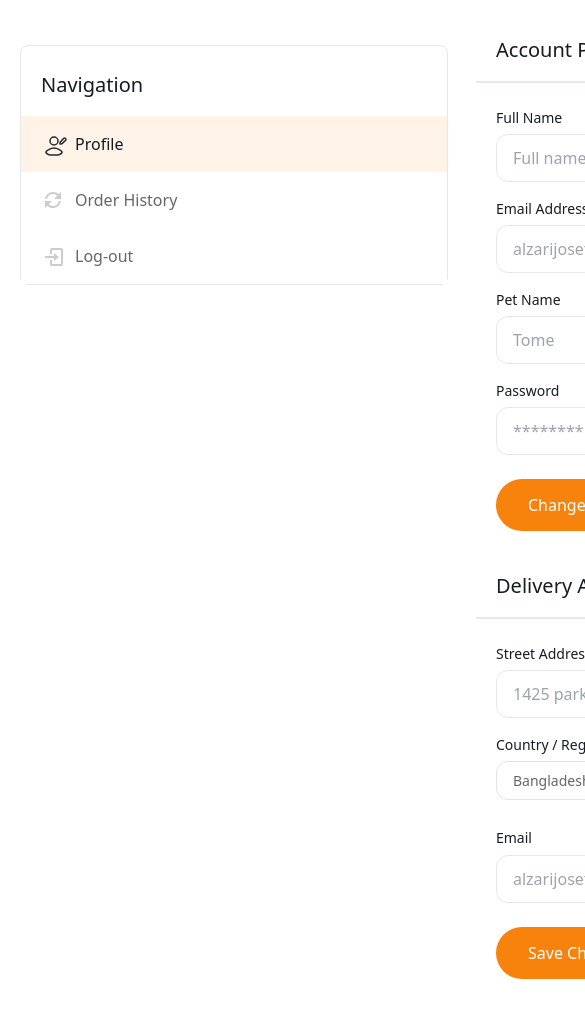
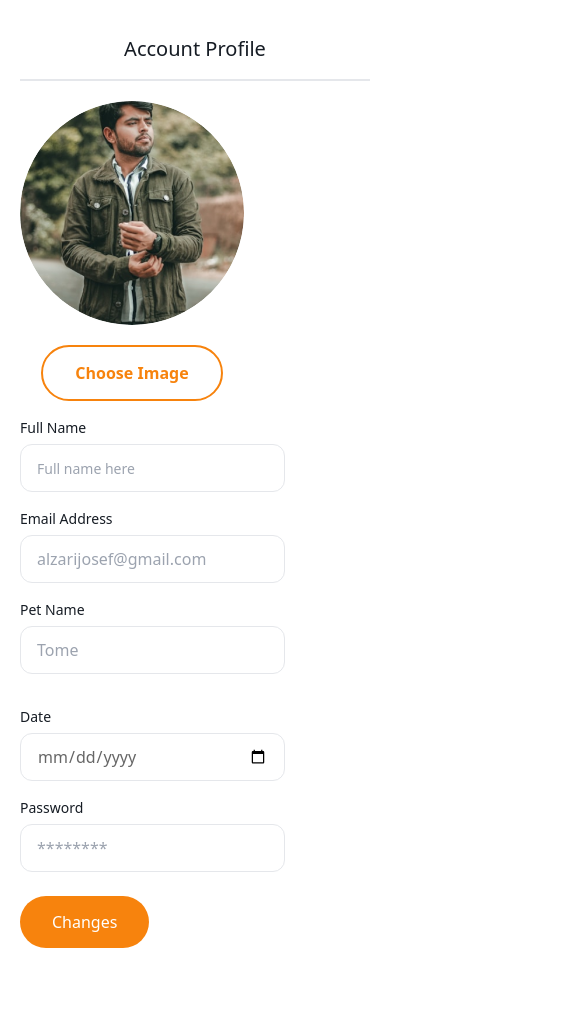
Before and after one commit to Farok-Hossain/pet-fresh-kitchen, a React (Vite) app: page /sidebar in a window 390 px wide. Shown: the top 1018 px of the page, 585 px wide, since content can reach past the window. After the commit the page ends 972 px from the top, so only its background shows below. Built offline with nearby package versions, Linux system fonts and the light colour scheme.

Commit message:
sidebar mobile responsive

```diff
--- a/src/components/AddCart/AddCart.jsx
+++ b/src/components/AddCart/AddCart.jsx
@@ -106,7 +106,7 @@ const AddCart = () => {
                   <div>
                     <h4>${item.price}</h4>
                   </div>
-                  <div className="h-6 w-6 xl:mt-0 mt-[-75px]">
+                  <div className="h-6 w-6 ">
                     <CrossIcon />
                   </div>
                 </div>
--- a/src/components/home/HeroSection.jsx
+++ b/src/components/home/HeroSection.jsx
@@ -17,7 +17,7 @@ const HeroSection = () => {
             {/* Content goes here */}
           <div className="container  flex flex-col xl:flex-row justify-between items-center gap-6 xl:gap-[130px]">
             <div className="xl:min-w-[800px]">
-                <h2 className="text-2xl xl:text-[64px] text-textGray xl:leading-[80px] text-center font-semibold  mb-5 ">Premium Nutrition for Healthier, Happier Dogs</h2>
+                <h2 className="text-2xl lg:text-3xl xl:text-[64px] text-textGray xl:leading-[80px] text-center font-semibold  mb-5">Premium Nutrition for Healthier, Happier Dogs</h2>
                 <p className="xl:text-lg font-normal xl:leading-7 text-textGraySm xl:max-w-[745px] text-center xl:text-left mb-3 xl:mb-8">Our carefully formulated dog food is packed with essential nutrients, vitamins, and minerals to promote optimal health, support strong immune systems, and enhance your dog&apos;s energy levels, ensuring they live a happy, active, and fulfilling life. </p>
                <div className="flex justify-center xl:block">
                <CommonButton className="rounded text-white" text="Get Free Sample"></CommonButton>
@@ -25,7 +25,7 @@ const HeroSection = () => {
             </div>
 
             {/* image here  */}
-            <div className="xl:min-w-[670px] xl:h-[525px]">
+            <div className="xl:min-w-[670px] xl:h-[525px] lg:w-[400px]">
                 <img src={heroImg} alt="" className="w-full h-full"/>
             </div>
           </div>
--- a/src/pages/SidebarPages/Profile.jsx
+++ b/src/pages/SidebarPages/Profile.jsx
@@ -24,49 +24,52 @@ const Profile = () => {
   };
 
   return (
-    <div className="w-full mb-[200px] mt-[19px]">
+    <div className="w-full xl:mb-[200px] mt-[19px]">
       <div className="mb-6">
-        <h3 className="text-textGray text-xl pl-5 py-4 font-medium leading-[30px]">
+        <h3 className="text-textGray text-xl xl:pl-5 text-center xl:text-start py-4 font-medium xl:leading-[30px]">
           Account Profile
         </h3>
         <div className="border-[1px] w-full"></div>
 
-        <div className="flex gap-28">
+        <div className="flex">
           <div>
             <form
               onSubmit={handleSubmit(onSubmit)}
-              className="form-container flex gap-28 space-y-5 pl-5"
+              className="form-container xl:pl-5"
             >
+              <div className="flex xl:flex-row flex-col-reverse xl:gap-28 space-y-5 ">
                 <div>
                   {/* Full Name */}
                   <div className="flex flex-col">
                     <label
                       htmlFor="name"
-                    className="max-w-[250px] text-textGray text-[14px] font-normal leading-[21px] mt-6 mb-[6px]"
+                      className="xl:max-w-[250px] text-textGray text-[14px] font-normal xl:leading-[21px] xl:mt-6 mt-4 mb-[6px]"
                     >
                       Full Name
                     </label>
                     <input
                       id="name"
                       placeholder="Full name here"
-                    className="w-[512px] h-12 border-[1px] text-[#666666] focus:outline-primaryOrange rounded-xl text-[16px] px-[16px] py-[14px]"
+                      className="xl:w-[512px] h-12 border-[1px] text-[#666666] focus:outline-primaryOrange rounded-xl xl:text-[16px] text-[14px] px-[16px] py-[14px]"
                       {...register("name")}
                     />
-                  {errors.name && <p className="error">{errors.name.message}</p>}
+                    {errors.name && (
+                      <p className="error">{errors.name.message}</p>
+                    )}
                   </div>
 
                   {/* Email Address */}
                   <div className="flex flex-col">
                     <label
                       htmlFor="email"
-                    className="max-w-[250px] text-textGray text-[14px] font-normal leading-[21px] mb-[6px] mt-4"
+                      className="xl:max-w-[250px] text-textGray text-[14px] font-normal leading-[21px] mb-[6px] mt-4"
                     >
                       Email Address
                     </label>
                     <input
                       id="email"
                       placeholder="alzarijosef@gmail.com"
-                    className="w-[512px] h-12 border-[1px] text-[#666666] focus:outline-primaryOrange rounded-xl text-[16px] px-[16px] py-[14px]"
+                      className="xl:w-[512px] h-12 border-[1px] text-[#666666] focus:outline-primaryOrange rounded-xl text-[16px] px-[16px] py-[14px]"
                       type="email"
                       {...register("email")}
                     />
@@ -76,18 +79,18 @@ const Profile = () => {
                   </div>
 
                   {/* Pet Name and Date */}
-                <div className="flex gap-4">
+                  <div className="flex xl:flex-row flex-col gap-4">
                     <div className="flex flex-col">
                       <label
                         htmlFor="petName"
-                      className="max-w-[100px] text-textGray text-[14px] font-normal leading-[21px] mb-[6px] mt-4"
+                        className="xl:max-w-[100px] text-textGray text-[14px] font-normal leading-[21px] mb-[6px] mt-4"
                       >
                         Pet Name
                       </label>
                       <input
                         id="petName"
                         placeholder="Tome"
-                      className="w-[248px] h-12 border-[1px] text-[#666666] focus:outline-primaryOrange rounded-xl text-[16px] px-[16px] py-[14px]"
+                        className="xl:w-[248px] h-12 border-[1px] text-[#666666] focus:outline-primaryOrange rounded-xl text-[16px] px-[16px] py-[14px]"
                         type="text"
                         {...register("petName")}
                       />
@@ -99,13 +102,13 @@ const Profile = () => {
                     <div className="flex flex-col">
                       <label
                         htmlFor="date"
-                      className="max-w-[100px] text-textGray text-[14px] font-normal leading-[21px] mb-[6px] mt-4"
+                        className="xl:max-w-[100px] text-textGray text-[14px] font-normal leading-[21px] mb-[6px] mt-4"
                       >
                         Date
                       </label>
                       <input
                         id="date"
-                      className="w-[248px] h-12 border-[1px] text-[#666666] focus:outline-primaryOrange rounded-xl text-[16px] px-[16px] py-[14px]"
+                        className="xl:w-[248px] h-12 border-[1px] text-[#666666] focus:outline-primaryOrange rounded-xl text-[16px] px-[16px] py-[14px]"
                         type="date"
                         {...register("date")}
                       />
@@ -119,14 +122,14 @@ const Profile = () => {
                   <div className="flex flex-col">
                     <label
                       htmlFor="password"
-                    className="max-w-[250px] text-textGray text-[14px] font-normal leading-[21px] mb-[6px] mt-4"
+                      className="xl:max-w-[250px] text-textGray text-[14px] font-normal leading-[21px] mb-[6px] mt-4"
                     >
                       Password
                     </label>
                     <input
                       id="password"
                       placeholder="********"
-                    className="w-[512px] h-12 border-[1px] text-[#666666] focus:outline-primaryOrange rounded-xl text-[16px] px-[16px] py-[14px] mb-6"
+                      className="xl:w-[512px] h-12 border-[1px] text-[#666666] focus:outline-primaryOrange rounded-xl text-[16px] px-[16px] py-[14px] mb-6"
                       type="password"
                       {...register("password")}
                     />
@@ -134,19 +137,16 @@ const Profile = () => {
                       <p className="error">{errors.password.message}</p>
                     )}
                   </div>
-
-                {/* Submit Button */}
-                <button type="submit" className="rounded-full bg-primaryOrange px-8 py-[14px] text-white">Changes</button>
                 </div>
 
-              <div>
+                <div className="flex">
                   {/* Profile Image Upload */}
-                <div className="flex flex-col items-center">
-                  <div className="mt-14 w-56 h-56">
+                  <div className="flex flex-col justify-center items-center">
+                    <div className="xl:mt-14 xl:w-56 xl:h-56">
                       <img
                         src={image}
                         alt="Profile"
-                      className=" w-56 h-56 object-cover rounded-full"
+                        className=" xl:w-56 xl:h-56 object-cover rounded-full"
                       />
                     </div>
 
@@ -161,11 +161,20 @@ const Profile = () => {
                     </label>
                   </div>
                 </div>
+              </div>
+
+              {/* Submit Button */}
+              <button
+                type="submit"
+                className="rounded-full bg-primaryOrange px-8 py-[14px] text-white"
+              >
+                Changes
+              </button>
             </form>
           </div>
         </div>
       </div>
-      <DeliveryAddress />
+      {/* <DeliveryAddress /> */}
     </div>
   );
 };
--- a/src/shared/Sidebar/Sidebar.jsx
+++ b/src/shared/Sidebar/Sidebar.jsx
@@ -36,7 +36,7 @@ const Sidebar = () => {
   return (
     <div>
       {/* Sidebar */}
-      <div className="border-[1px] w-[428px] rounded-lg mr-7 h-auto mt-[45px]">
+      <div className="border-[1px] xl:w-[428px] hidden xl:block rounded-lg mr-7 h-auto mt-[45px]">
         <h3 className="text-textGray text-xl font-medium leading-[30px] pt-6 pb-4 pl-5">
           Navigation
         </h3>
```
Also changed, not shown: src/pages/SidebarPages/DeliveryAddress.jsx (+9 -9 lines). Lines whose indentation alone changed are shown as unchanged.
